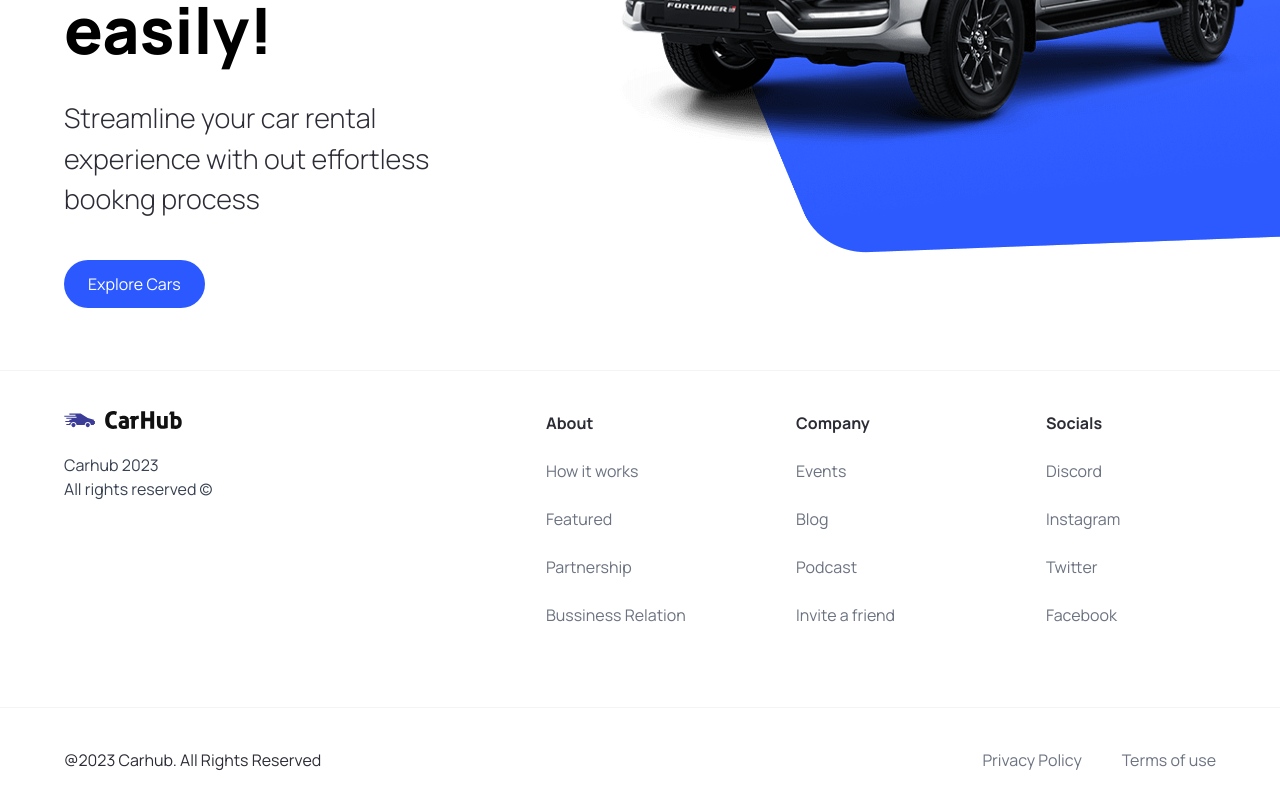
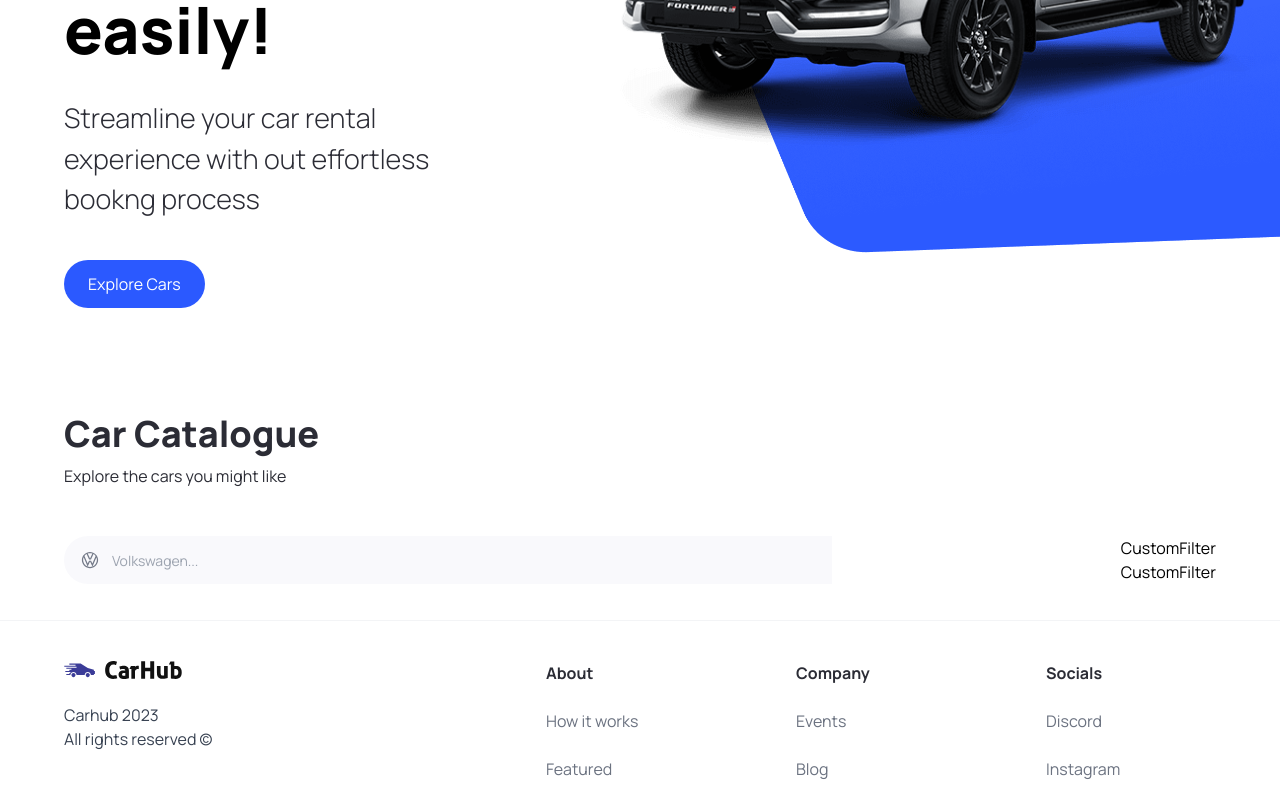
Before and after one commit to Nauman-Javed/carhub-nextjs, a Next.js app: page / in a window 1280 px wide. Shown: the part 450-1247 px from the top of the page. Built offline with nearby package versions, Linux system fonts and the light colour scheme.

Commit message:
create car catalogue section

```diff
--- /dev/null
+++ b/collections/CustomFilter.tsx
@@ -0,0 +1,6 @@
+import { CustomFiterProps } from "@/types";
+import React from "react";
+
+export const CustomFilter = ({ title }: CustomFiterProps) => {
+  return <div>CustomFilter</div>;
+};
--- a/collections/index.ts
+++ b/collections/index.ts
@@ -1 +1,2 @@
 export * from "./CustomButton";
+export * from "./CustomFilter";
--- /dev/null
+++ b/components/SearchBar.tsx
@@ -0,0 +1,19 @@
+import React, { useState } from "react";
+import SearchManufacturer from "./SearchManufacturer";
+
+export const SearchBar = () => {
+  const [manufacturer, setManufacturer] = useState("");
+
+  const handlerSearch = () => {};
+
+  return (
+    <form className="searchbar" onSubmit={handlerSearch}>
+      <div className="searchbar__item">
+        <SearchManufacturer
+          manufacturer={manufacturer}
+          setManufacturer={setManufacturer}
+        />
+      </div>
+    </form>
+  );
+};
--- /dev/null
+++ b/components/SearchManufacturer.tsx
@@ -0,0 +1,105 @@
+import Image from "next/image";
+import { Fragment, useState } from "react";
+import { Combobox, Transition } from "@headlessui/react";
+import { SearchManufacturerProps } from "@/types";
+import { manufacturers } from "@/constants";
+
+const SearchManufacturer = ({
+  manufacturer,
+  setManufacturer,
+}: SearchManufacturerProps) => {
+  const [query, setQuery] = useState("");
+
+  const filteredManufacturers =
+    query === ""
+      ? manufacturers
+      : manufacturers.filter((item) =>
+          item
+            .toLowerCase()
+            .replace(/\s+/g, "")
+            .includes(query.toLowerCase().replace(/\s+/g, ""))
+        );
+
+  return (
+    <div className="search-manufacturer">
+      <Combobox value={manufacturer} onChange={setManufacturer}>
+        <div className="relative w-full">
+          <Combobox.Button className="absolute top-[14px]">
+            <Image
+              src="/car-logo.svg"
+              width={20}
+              height={20}
+              className="ml-4"
+              alt="car logo"
+            />
+          </Combobox.Button>
+
+          <Combobox.Input
+            className="search-manufacturer__input"
+            displayValue={(item: string) => item}
+            onChange={(event) => setQuery(event.target.value)}
+            placeholder="Volkswagen..."
+          />
+
+          <Transition
+            as={Fragment}
+            leave="transition ease-in duration-100"
+            leaveFrom="opacity-100"
+            leaveTo="opacity-0"
+            afterLeave={() => setQuery("")}
+          >
+            <Combobox.Options
+              className="absolute mt-1 max-h-60 w-full overflow-auto rounded-md bg-white py-1 text-base shadow-lg ring-1 ring-black ring-opacity-5 focus:outline-none sm:text-sm"
+              static
+            >
+              {filteredManufacturers.length === 0 && query !== "" ? (
+                <Combobox.Option
+                  value={query}
+                  className="search-manufacturer__option"
+                >
+                  Create "{query}"
+                </Combobox.Option>
+              ) : (
+                filteredManufacturers.map((item) => (
+                  <Combobox.Option
+                    key={item}
+                    className={({ active }) =>
+                      `relative search-manufacturer__option ${
+                        active ? "bg-primary-blue text-white" : "text-gray-900"
+                      }`
+                    }
+                    value={item}
+                  >
+                    {({ selected, active }) => (
+                      <>
+                        <span
+                          className={`block truncate ${
+                            selected ? "font-medium" : "font-normal"
+                          }`}
+                        >
+                          {item}
+                        </span>
+
+                        {selected ? (
+                          <span
+                            className={`absolute inset-y-0 left-0 flex items-center pl-3 ${
+                              active
+                                ? "text-white"
+                                : "text-pribg-primary-purple"
+                            }`}
+                          ></span>
+                        ) : null}
+                      </>
+                    )}
+                  </Combobox.Option>
+                ))
+              )}
+            </Combobox.Options>
+          </Transition>
+        </div>
+      </Combobox>
+    </div>
+  );
+};
+
+export default SearchManufacturer;
--- a/components/index.ts
+++ b/components/index.ts
@@ -1,3 +1,5 @@
 export * from "./Hero";
 export * from "./Footer";
 export * from "./Navbar";
+export * from "./SearchBar";
+export * from "./SearchManufacturer";
--- a/package.json
+++ b/package.json
@@ -9,6 +9,7 @@
     "lint": "next lint"
   },
   "dependencies": {
+    "@headlessui/react": "^1.7.16",
     "@types/node": "20.4.9",
     "@types/react": "18.2.20",
     "@types/react-dom": "18.2.7",
--- a/pages/_app.tsx
+++ b/pages/_app.tsx
@@ -1,6 +1,6 @@
-import '@/styles/globals.css'
-import type { AppProps } from 'next/app'
+import "@/styles/globals.css";
+import type { AppProps } from "next/app";
 
 export default function App({ Component, pageProps }: AppProps) {
-  return <Component {...pageProps} />
+  return <Component {...pageProps} />;
 }
--- a/pages/api/hello.ts
+++ /dev/null
@@ -1,12 +0,0 @@
-import type { NextApiRequest, NextApiResponse } from "next";
-
-type Data = {
-  name: string;
-};
-
-export default function handler(
-  req: NextApiRequest,
-  res: NextApiResponse<Data>
-) {
-  res.status(200).json({ name: "John Doe" });
-}
--- a/pages/index.tsx
+++ b/pages/index.tsx
@@ -1,6 +1,7 @@
 import Image from "next/image";
 import { Inter } from "next/font/google";
-import { Footer, Hero, Navbar } from "@/components";
+import { Footer, Hero, Navbar, SearchBar } from "@/components";
+import { CustomFilter } from "@/collections";
 
 const inter = Inter({ subsets: ["latin"] });
 
@@ -9,6 +10,19 @@
     <main className="overflow-hidden ">
       <Navbar />
       <Hero />
+      <div className="mt-12 padding-x padding-y max-width" id="discover">
+        <div className="home__text-container">
+          <h1 className="text-4xl font-extrabold">Car Catalogue</h1>
+          <p>Explore the cars you might like</p>
+        </div>
+        <div className="home__filters">
+          <SearchBar />
+          <div className="home__filter_container">
+            <CustomFilter title="fuel" />
+            <CustomFilter title="year" />
+          </div>
+        </div>
+      </div>
       <Footer />
     </main>
   );
```
Also changed, not shown: types/index.ts (+9 -0 lines), 1 other file (tests, documents, lock files or other folders).
